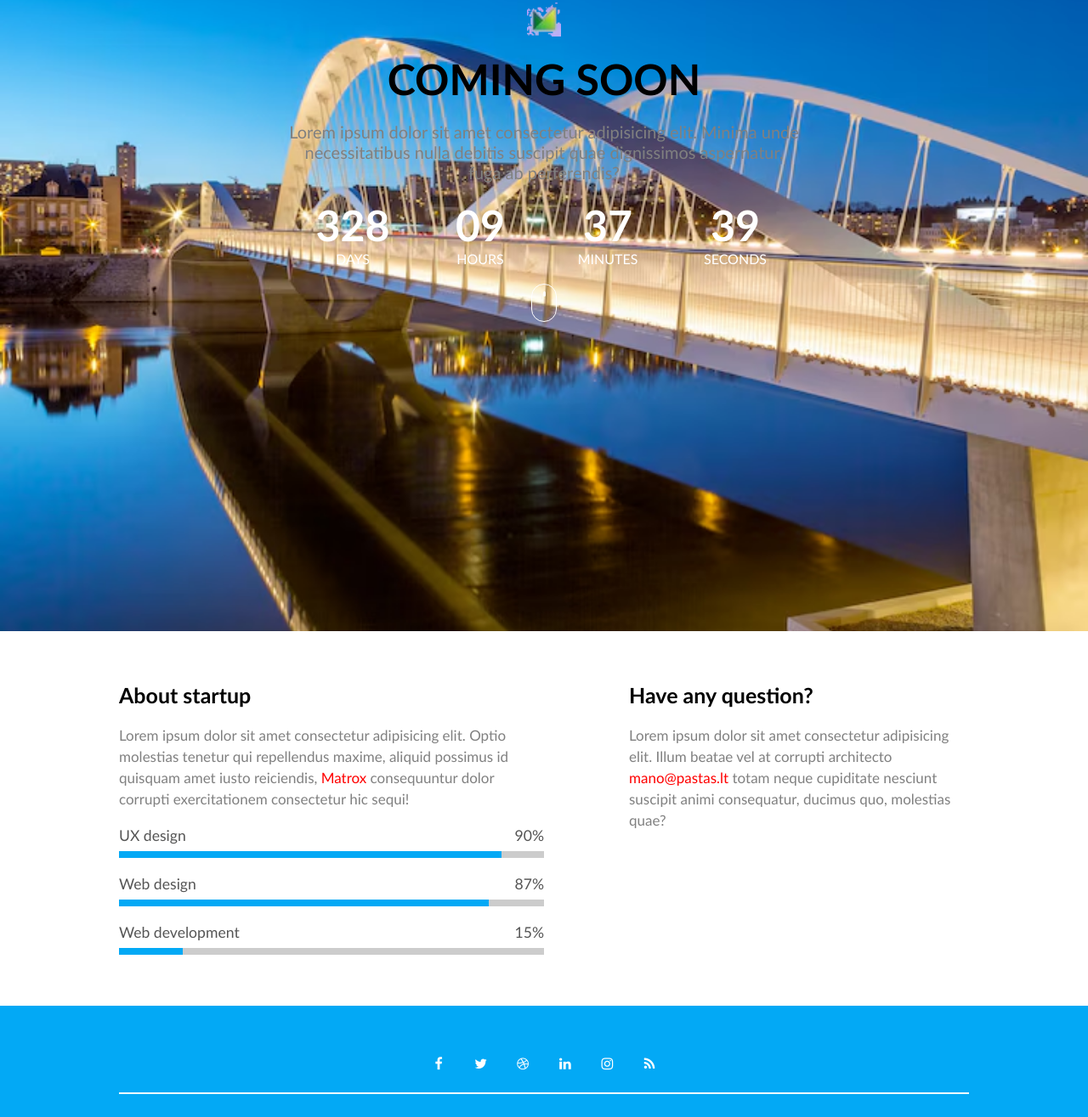
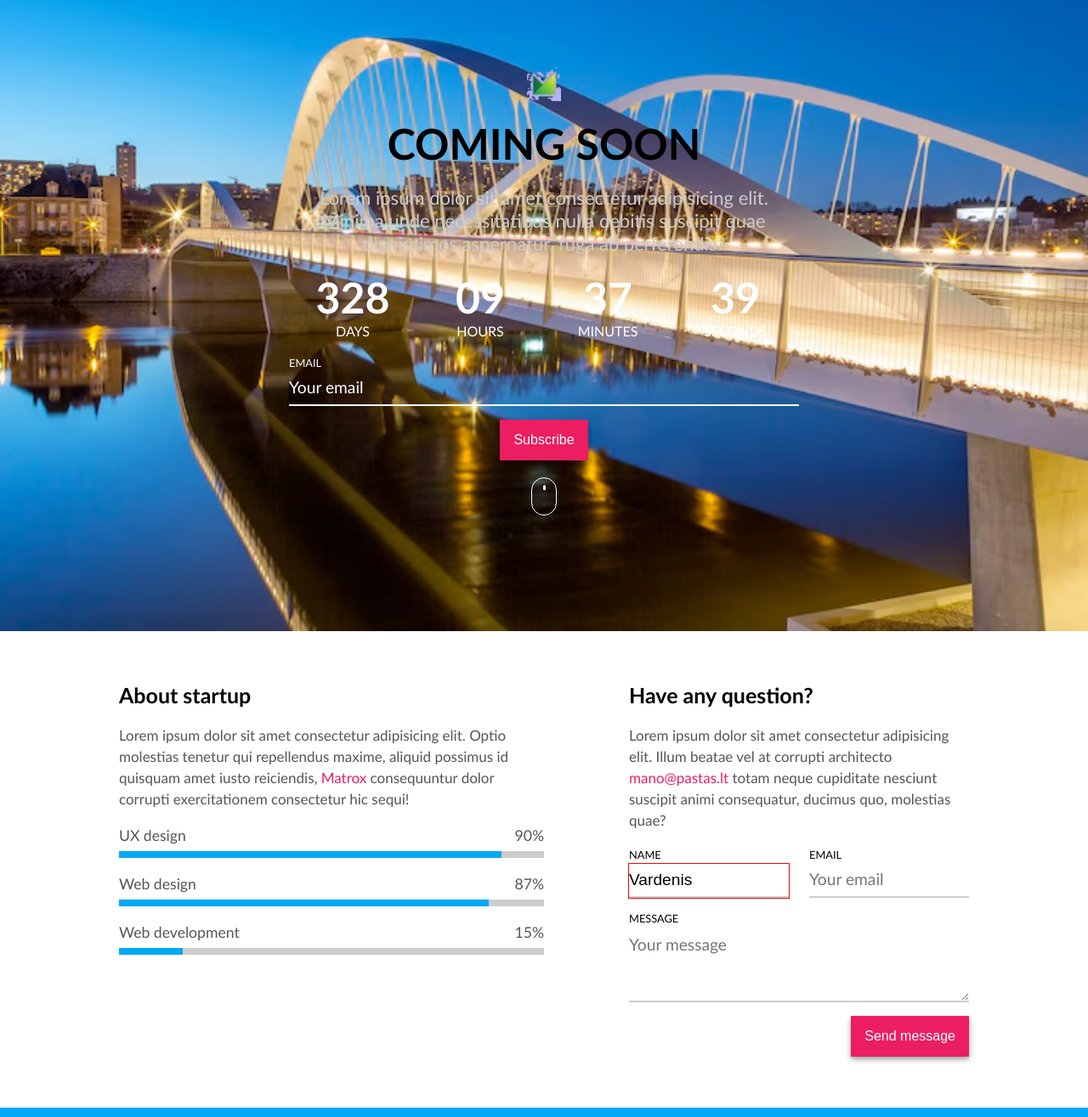
Before and after one commit to PovDai/55-grupe-coming-soon, a website: page index.html in a window 1280 px wide. Shown: the part 57-1372 px from the top of the page at 85% size. Drawn offline with Linux system fonts and the light colour scheme.

Commit message:
papildymas

```diff
--- /dev/null
+++ b/css/components/forms.css
@@ -0,0 +1,60 @@
+.form {
+  display: flex;
+  flex-direction: column;
+  gap: 1rem;
+  width: 100%;
+  text-align: left;
+}
+.form .form-row {
+  display: flex;
+  justify-content: flex-end;
+  gap: 1.5rem;
+}
+.form .form-group {
+  display: flex;
+  flex-direction: column;
+  gap: 0.2rem;
+  width: 100%;
+}
+.form label {
+  width: 100%;
+  font-size: 0.8rem;
+  text-transform: uppercase;
+}
+.form input {
+  width: 100%;
+  font-size: 1.2rem;
+  padding-top: 0.5rem;
+  padding-bottom: 0.5rem;
+  border: none;
+  border-bottom: 2px solid #ccc;
+}
+.form textarea {
+  resize: vertical;
+  width: 100%;
+  min-height: 4rem;
+  height: 5.5rem;
+  max-height: 16rem;
+  font-size: 1.2rem;
+  line-height: 1.5rem;
+  padding-top: 0.5rem;
+  padding-bottom: 0.5rem;
+  border: none;
+  border-bottom: 2px solid #ccc;
+}
+.form input:focus,
+.form textarea:focus {
+  outline: 1px solid red;
+}
+.form ::placeholder {
+  font-family: 'Gill Sans', 'Gill Sans MT', Calibri, 'Trebuchet MS', sans-serif;
+}
+.form button {
+  font-size: 1rem;
+  line-height: 1em;
+  padding: 1em;
+  background-color: #eb1e61;
+  color: #fff;
+  border: none;
+  box-shadow: 0 0.2em 0.4em #0006;
+}
--- a/css/pages/coming-soon.css
+++ b/css/pages/coming-soon.css
@@ -1,96 +1,110 @@
-body,
-body * {
-    box-sizing: border-box;/* turinio plotis AUTOMATISKAI PASISKAICIUOJA VISIEMS ELEMENTAMS */
-    margin:0; /* jokie elementai neatsistuminetu vienas nuo kito*/
-    padding:0; /* kad nebutu jokio issiputimo */
+.bg-blue {
+  background-color: #03a9f5;
 }
-body{
-    font-family: 'Gill Sans', 'Gill Sans MT', Calibri, 'Trebuchet MS', sans-serif;
+
+.hero {
+  background-image: url(../../pic/view-schuman-bridge-by-night-lyon-france-europe_268835-1080.avif);
+  background-position: center;
+  background-repeat: no-repeat;
+  background-size: cover;
+  background-attachment: fixed;
+  min-height: 100vh;
+  justify-content: center;
 }
 
 .logo {
   height: 40px;
 }
-  .logo-white {
-    height: 60px;
-    margin-bottom: 30px;
+
+.main-title {
+  font-size: 50px;
+  text-transform: uppercase;
+  color: #000;
+}
+
+.main-description {
+  font-size: 22px;
+  color: #ccc;
+}
+
+.hero .form-row {
+  justify-content: center;
+}
+.hero label {
+  color: #fff;
+}
+.hero input {
+  background-color: transparent;
+  border-color: #fff;
+  color: #fff;
+}
+.hero ::placeholder {
+  color: #fff;
+}
+
+.section-title {
+  font-size: 25px;
+  color: #000;
+}
+
+.section-description {
+  font-size: 17px;
+  line-height: 25px;
+  color: #555;
+}
+.section-description > a {
+  color: #eb1e61;
+  text-decoration: none;
 }
 
 footer {
   /* color: rgba(255, 255, 255, 0.8); */
   color: #ffffffcd;
 }
+
+.logo-white {
+  height: 60px;
+  margin-bottom: 30px;
+}
+
 footer a {
   color: #fff;
 }
-  .socials{
+
+.socials {
   display: flex;
-    width: 100%;
   justify-content: center;
   flex-wrap: wrap;
-    gap:0.5rem;
-    border-bottom: 0.125rem solid #fff;
+  gap: 0.5rem;
+  width: 100%;
   margin-bottom: 30px;
-
+  padding: 1rem;
+  border-bottom: 0.1rem solid #fff;
+}
+.socials a {
+  display: inline-block;
+  width: 2.6rem;
+  height: 2.6rem;
+  line-height: 2.6rem;
+  text-decoration: none;
+  border-radius: 50%;
+  background-color: #fff0;
+  color: #fff;
+  text-align: center;
+  transition: all 0.3s;
+}
+.socials a:hover {
+  background-color: #fff;
+  color: #03a9f5;
 }
 
-  .socials a{
-   width: 2.6rem;
-   height: 2.6rem;
-   border-radius: 50%;
-   text-decoration: none;
-   display: inline-block;
-   color:#fff;
-   text-align:center;
-   transition: all 0.3s;
-
-  }
-  .socials a:hover{
-    background-color: white;
-    color:blue;
-
-  }
-
-.main-title{
-font-size: 50px;
-text-transform: uppercase;
-color: black;
-}
-.main-description{
-  font-size: 20px;
-  color: grey;
-
-}
-.section-title{
-  font-size: 25px;
-  color:black;
-
-}
-.section-description{
-font-size: 17px;
-line-height: 25px;
-color: grey;
-
-}
-.section-description a{
-  color: red;
-  text-decoration: none;
-}
 .text-trio {
   display: flex;
   gap: 0 30px;
 }
-@media(max-width:700px){
-  .text-trio{
+
+@media (max-width: 700px) {
+  .text-trio {
     flex-direction: column;
-
   }
 }
-.hero{
-  background-image: url('../../pic/view-schuman-bridge-by-night-lyon-france-europe_268835-1080.avif');
-  background-size: cover;  /* Užpildo visą ekraną, išlaikant proporcijas */
-  background-repeat: no-repeat;  /* Neleidžia kartoti paveikslėlio */
-  background-position: center center;  /* Centruoja paveikslėlį */
-  background-attachment: fixed;
-  height: 100vh;
-}
--- a/index.html
+++ b/index.html
@@ -20,6 +20,7 @@
     <link rel="stylesheet" href="./css/components/clock.css">
     <link rel="stylesheet" href="./css/components/mouse.css">
     <link rel="stylesheet" href="./css/components/progress-bar.css">
+    <link rel="stylesheet" href="./css/components/forms.css">
 <!-- Custom page-->
     <link rel="stylesheet" href="./css/pages/coming-soon.css">
  </head>
@@ -31,6 +32,7 @@
             <h1 class="main-title">Coming soon</h1>
             <p class="main-description">Lorem ipsum dolor sit amet consectetur adipisicing elit. Minima unde necessitatibus nulla debitis suscipit quae dignissimos aspernatur, fuga ab perferendis?</p>
             <div class="clock">
+
                 <div class="time">
                     <div class="value">328</div>
                     <div class="label">Days</div>
@@ -48,6 +50,17 @@
                     <div class="label">Seconds</div>
                 </div>
             </div>
+            <form class="form">
+                <div class="form-row">
+                    <div class="form-group">
+                        <label for="email">Email</label>
+                        <input id="email" type="email" name="email" value="" maxlength="50" placeholder="Your email" required>
+                    </div>
+                </div>
+                <div class="form-row">
+                    <button type="submit">Subscribe</button>
+                </div>
+            </form>
             <div class="mouse"></div>
         </div>
     </header>
@@ -88,6 +101,27 @@
             <div class="column">
                 <h2 class="section-title">Have any question?</h2>
                 <p class="section-description">Lorem ipsum dolor sit amet consectetur adipisicing elit. Illum beatae vel at corrupti architecto <a href="mailto:mano@pastas.lt">mano@pastas.lt</a> totam neque cupiditate nesciunt suscipit animi consequatur, ducimus quo, molestias quae?</p>
+            <form class="form">
+                    <div class="form-row">
+                        <div class="form-group">
+                            <label for="first-name">Name</label>
+                            <input id="first-name" type="text" name="name" value="Vardenis" placeholder="Your name" maxlength="25" required autofocus>
+                        </div>
+                        <div class="form-group">
+                            <label for="email">Email</label>
+                            <input id="email" type="email" name="email" value="" maxlength="50" placeholder="Your email" required>
+                        </div>
+                    </div>
+                    <div class="form-row">
+                        <div class="form-group">
+                            <label for="message">Message</label>
+                            <textarea id="message" name="message" minlength="20" maxlength="500" placeholder="Your message" required></textarea>
+                        </div>
+                    </div>
+                    <div class="form-row">
+                        <button type="submit">Send message</button>
+                    </div>
+                </form>
             </div>
         </div>
     </main>
```
Lines whose indentation alone changed are shown as unchanged.
